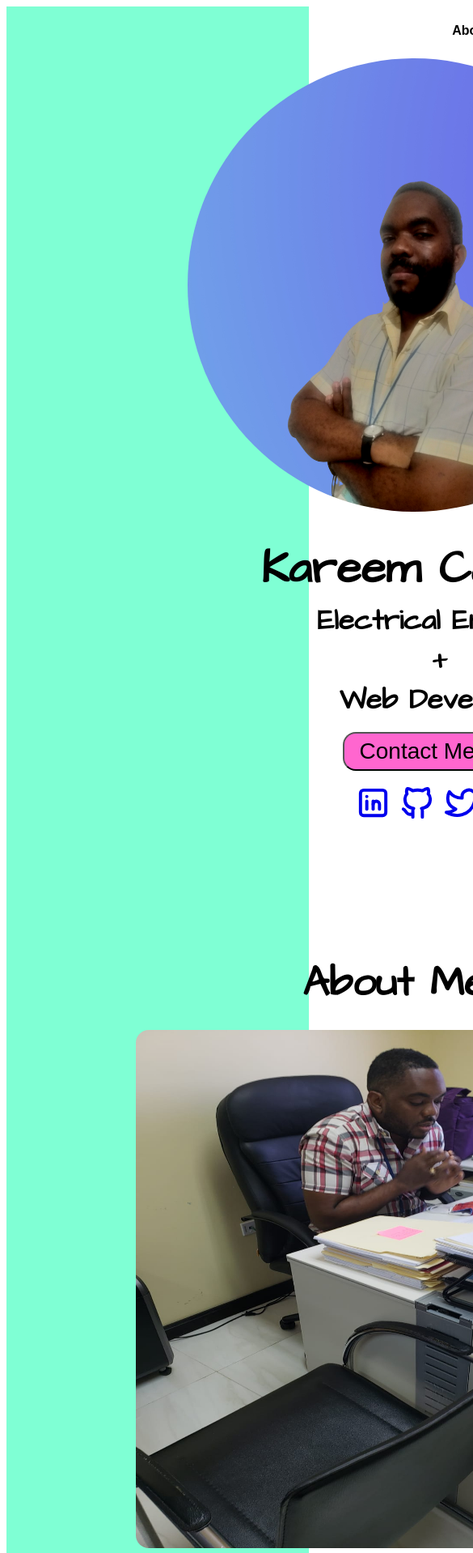
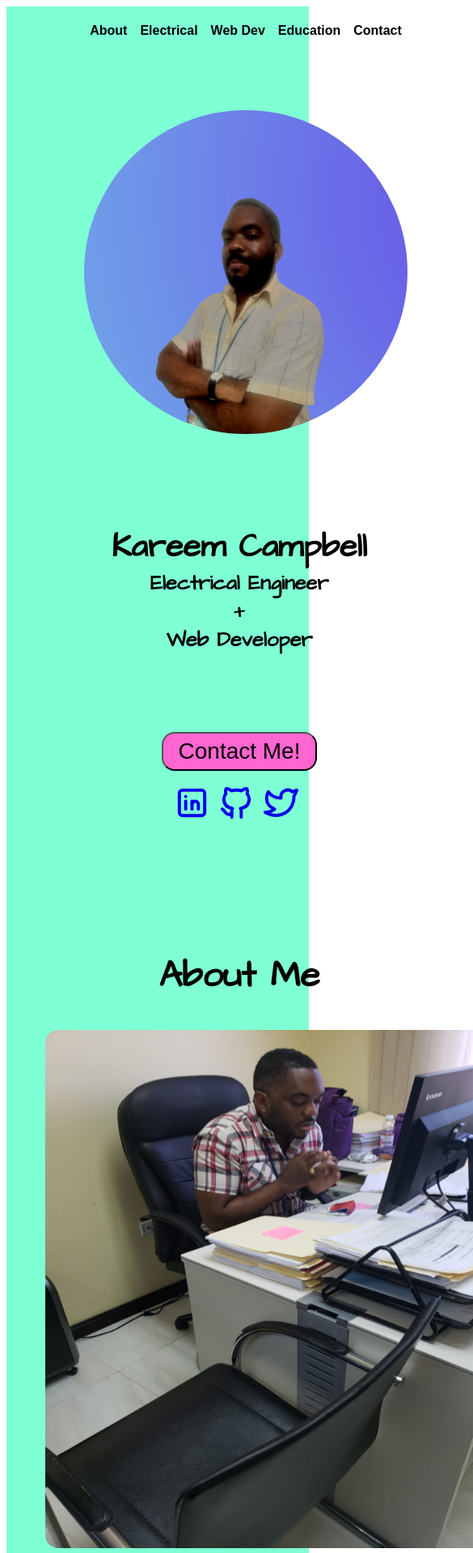
Before and after one commit to 1reemy/profilepage, a React (Vite) app: page / in a window 390 px wide. Shown: the top 1918 px of the page at 81% size, 585 px wide, since content can reach past the window. Built offline with nearby package versions, Linux system fonts and the light colour scheme.

Commit message:
mobile update

```diff
--- a/src/components/about/Main.jsx
+++ b/src/components/about/Main.jsx
@@ -3,7 +3,7 @@ import React from 'react'
 export default function Main(){
     return(
         <section className="right right1">
-            <div className="header header1">
+            <div className="header header2">
                 <p className='paragraph paragraph1'>
                     An Electrical Engineer with over a decades worth of experience in electrical system design and maintenance. I have worked in various
                     industries spanning residential, commercial and industrial applications.
--- a/src/components/electrical/Left2.jsx
+++ b/src/components/electrical/Left2.jsx
@@ -3,8 +3,8 @@ import Sub from './electrical.jpg'
 
 export default function Left(){
     return(
-        <section className="fromleft">
-            <div className='style'>
+        <section className="fromleft fromleft1">
+            <div className='style style1'>
                 <img src={Sub} className="sub sub1" />
             </div>
         </section>
--- a/src/components/electrical/Main2.jsx
+++ b/src/components/electrical/Main2.jsx
@@ -2,10 +2,10 @@ import React from 'react'
 
 export default function Main(){
     return(
-        <section className="right">
-            <div className="header">
-                <p className='paragraph'>Skilled In:</p>
-                <ul className='paragraph'>
+        <section className="right right1 right2">
+            <div className="header header3">
+                <p className='paragraph paragraph1'>Skilled In:</p>
+                <ul className='paragraph paragraph1'>
                     <li>120-480V Electrical Power System Design</li>
                     <li>Electrical Instrumentation and Controls Design</li>
                     <li>Motor Control System Design</li>
--- a/src/components/webdev/Header3.jsx
+++ b/src/components/webdev/Header3.jsx
@@ -2,8 +2,8 @@ import React from "react"
 
 export default function Header(){
     return(
-        <header className="heading">
-            <h1 className="topic">Web Development</h1>
+        <header className="heading heading3">
+            <h1 className="topic topic3">Web Development</h1>
         </header>
     )
 }
--- a/src/components/webdev/Left3.jsx
+++ b/src/components/webdev/Left3.jsx
@@ -4,9 +4,9 @@ import Page from './page.png'
 
 export default function Left(){
     return(
-        <section className="fromleft">
-            <div className='style'>
-                <img src={Code} className="electrical electrical2" />
+        <section className="fromleft fromleft3">
+            <div className='style style3'>
+                <img src={Code} className="electrical electrical3" />
                 <img src={Page} className="code code1" />
             </div>
         </section>
--- a/src/components/webdev/Main3.jsx
+++ b/src/components/webdev/Main3.jsx
@@ -2,17 +2,17 @@ import React from 'react'
 
 export default function Main(){
     return(
-        <section className="right">
-            <div className="header">
-                <p className='paragraph'>Skilled In Website and Web Application Development Using:</p>
-                <ul className='paragraph'>
+        <section className="right right3">
+            <div className="header header3">
+                <p className='paragraph paragraph3'>Skilled In Website and Web Application Development Using:</p>
+                <ul className='paragraph paragraph3'>
                     <li>HTML</li>
                     <li>CSS</li>
                     <li>Javascript</li>
                     <li>React.js</li>
                     <li>GIT</li>
                 </ul>
-                <p className='paragraph'>Visit My Github Profile for more!</p>
+                <p className='paragraph paragraph3'>Visit My Github Profile for more!</p>
             </div>
         </section>
     )
--- a/style.css
+++ b/style.css
@@ -134,21 +134,20 @@ h4{
     border-radius: 1rem;
     margin: 8rem 0rem 0rem 7rem;
 }
-@media(max-width:768px){
+@media(max-width:600px){
     .background1{
         background-color: aquamarine;
     }
     /*Landing Page*/
     .container1{
         display:grid;
-        grid-template-rows:41rem 15rem 10rem;
-        grid-template-columns: 12rem 40rem 13rem;
+        grid-template-rows:40rem 16rem 10rem;
+        grid-template-columns: 12rem 12rem 12rem;
     }
     .top1{
         grid-row:1/2;
-        grid-column: 2/4;
+        grid-column: 1/4;
         z-index: 1;
-        margin-left: 15rem;
     }
     nav{
         display: flex;
@@ -159,10 +158,18 @@ h4{
     }
     .left1{
         grid-row:1/3;
-        grid-column:2/3;
+        grid-column:1/4;
     }
     .right1{
         grid-row:2/3;
+        grid-column: 1/4;
+    }
+    .right2{
+        grid-row:3/4;
+        grid-column: 1/4;
+    }
+    .right3{
+        grid-row:3/4;
         grid-column: 1/4;
     }
     .social1{
@@ -178,15 +185,26 @@ h4{
         justify-content: center;
         align-items: center;
         flex-direction: column;
-        margin-left:2rem;
+    }
+    .header2{
+        display:flex;
+        justify-content: center;
+        align-items: center;
+        flex-direction: column;
+    }
+    .header3{
+        display:flex;
+        justify-content: center;
+        align-items: center;
+        flex-direction: column;
     }
     .hero1{
-        font-size: 3.5rem;
+        font-size: 2.5rem;
         font-family: 'Architects Daughter';
         margin:auto;
     }
     .title1{
-        font-size: 2.2rem;
+        font-size: 1.6rem;
         font-family: 'Architects Daughter';
         margin:auto;
     }
@@ -206,17 +224,16 @@ h4{
         padding-left: 1rem;
     }
     .pose1{
-        width:35rem;
-        height:35rem;
+        width:25rem;
+        height:25rem;
         border-radius: 35rem 35rem 35rem 35rem;
-        margin:4rem 0rem 0rem 2rem;
+        margin:8rem 0rem 0rem 6rem;
     }
     /*About Me*/
     .about1{
         display:grid;
-        grid-template-rows:48rem 20rem;
-        grid-template-columns: 20rem 20rem 20rem;
-        margin-top: 5rem;
+        grid-template-rows:48rem 17rem 10rem;
+        grid-template-columns: 12rem 12rem 12rem;
     }
     .heading1{
         grid-row: 1/2;
@@ -224,19 +241,43 @@ h4{
         display:flex;
         justify-content:center;
     }
+    .heading3{
+        grid-row: 1/2;
+        grid-column:1/4;
+        display:flex;
+        justify-content:center;
+    }
     .topic1{
         font-family: 'Architects Daughter';
-        font-size:3.2rem;
+        font-size:2.8rem;
+    }
+    .topic3{
+        font-family: 'Architects Daughter';
+        font-size:2.8rem;
     }
     .fromleft1{
-        grid-row:1/4;
-        grid-column: 1/3;
+        grid-row:1/3;
+        grid-column: 1/4;
+    }
+    .fromleft3{
+        grid-row:1/3;
+        grid-column: 1/4;
     }
     .paragraph1{
         font-size: 1.8rem;
         font-family: 'Architects Daughter';
+        margin:auto;
+    }
+    .paragraph3{
+        font-size: 1.8rem;
+        font-family: 'Architects Daughter';
+        margin:auto;
     }
     .style1{
+        display:flex;
+        flex-direction: row;
+    }
+    .style3{
         display:flex;
         flex-direction: row;
     }
@@ -245,7 +286,6 @@ h4{
         width:40rem;
         height:40rem;
         position:relative;
-        left:10rem;
         border-radius: 1rem;
     }
     .electrical2{
@@ -256,33 +296,39 @@ h4{
         left:10rem;
         border-radius: 1rem;
     }
+    .electrical3{
+        margin-top: 8rem;
+        width:24rem;
+        height:24rem;
+        position:relative;
+        left:6rem;
+        border-radius: 1rem;
+    }
     .code1{
         margin-top: 5rem;
-        margin-left: 1rem;
-        width:28rem;
-        height:28rem;
+        width:24rem;
+        height:24rem;
         position:relative;
-        top:5rem;
-        right:5rem;
+        top:3rem;
+        right:15rem;
         border-radius: 15rem;
     }
     /*Electrical*/
     .substation1{
         display:grid;
-        grid-template-rows:8rem 31rem;
-        grid-template-columns: 32rem 6rem 25rem;
-        margin-top: 5rem;
+        grid-template-rows:10rem 25rem 25rem;
+        grid-template-columns: 12rem 12rem 12rem;
     }
     .substation2{
         display:grid;
-        grid-template-rows:8rem 35rem 5rem;
-        grid-template-columns: 32rem 6rem 25rem;
-        margin-top: 1rem;
+        grid-template-rows:6rem 27rem 30rem;
+        grid-template-columns: 12rem 12rem 12rem;
+        margin-top: 10rem;
     }
     .sub1{
-        width:28rem;
-        height:28rem;
+        width:24rem;
+        height:24rem;
         border-radius: 1rem;
-        margin: 10.5rem 0rem 0rem 1rem;
+        margin: 10.5rem 0rem 0rem 6rem;
     }
 }
```
Also changed, not shown: 3 other files (tests, documents, lock files or other folders).
